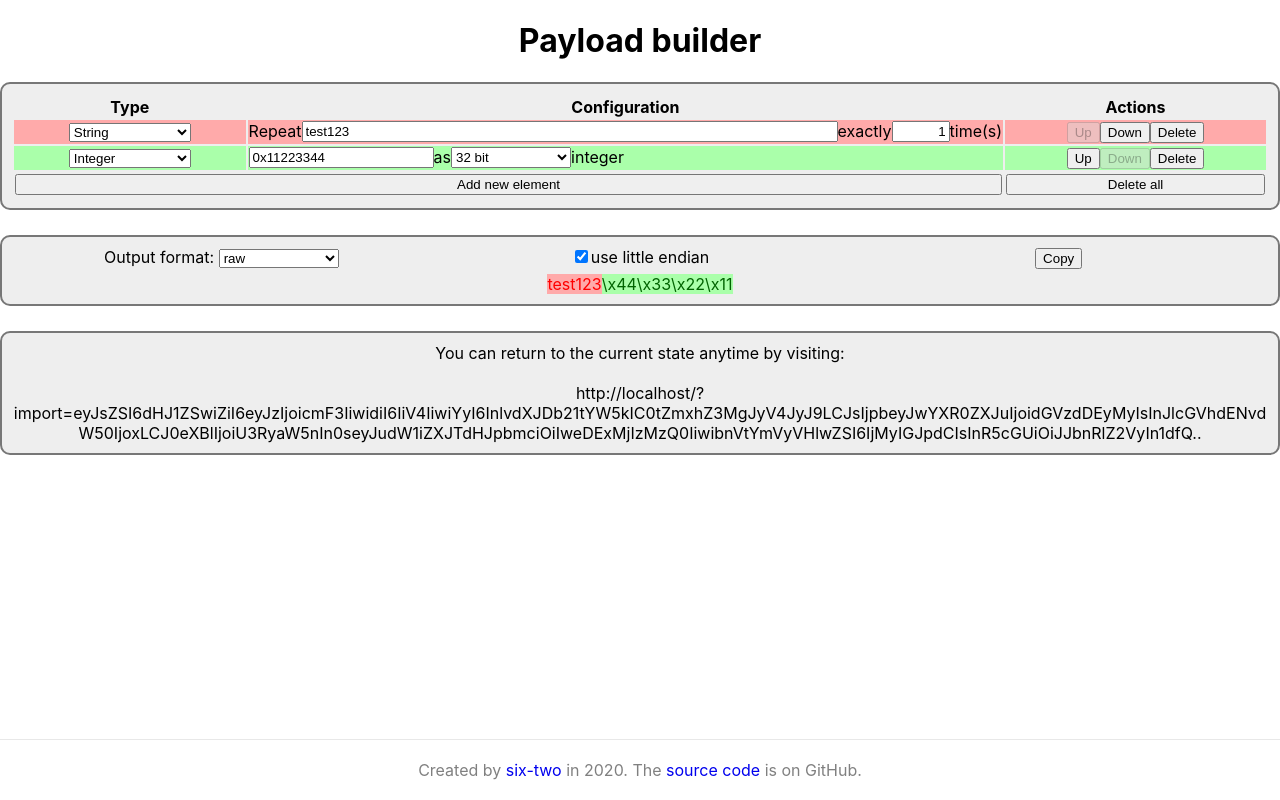
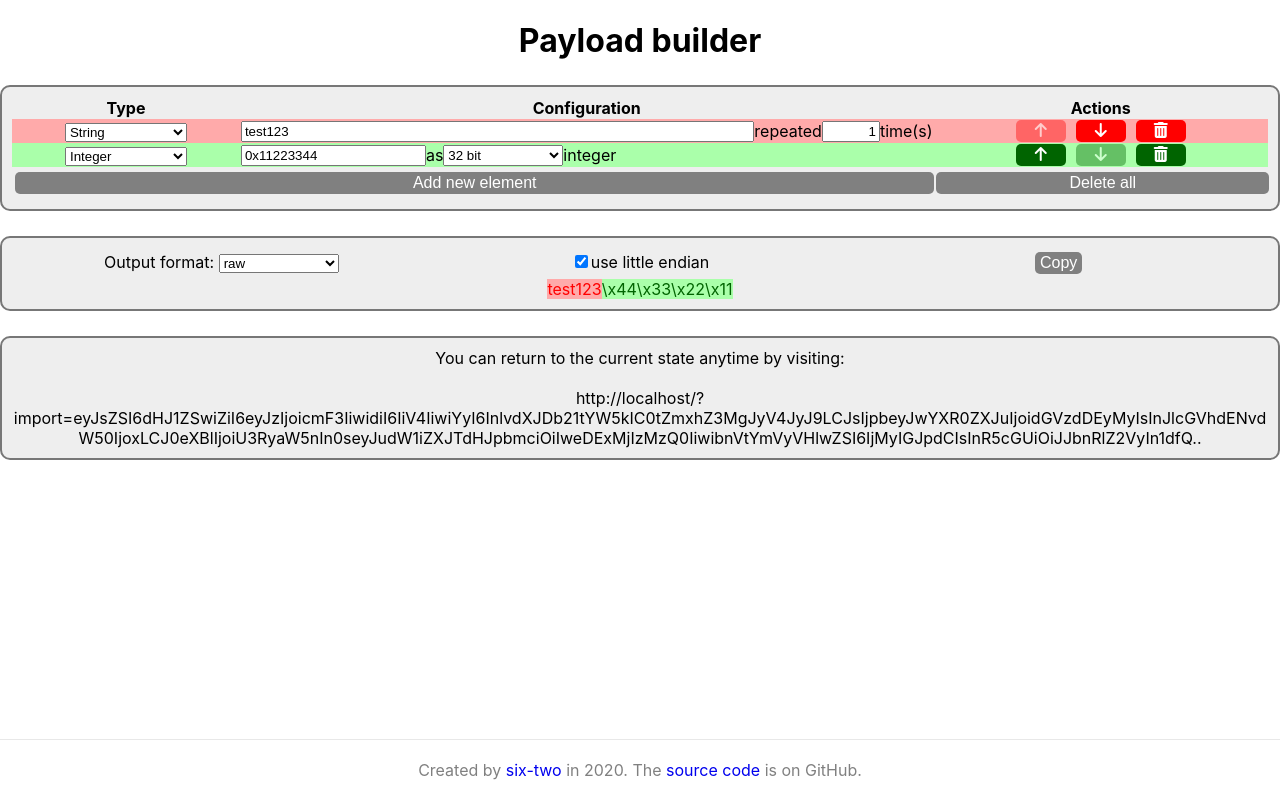
Before and after one commit to six-two/react_payload_builder, a React (Create React App) app: page / in a window 1280 px wide. Built offline with nearby package versions, Linux system fonts and the light colour scheme.

Commit message:
Added fontawesome. Made buttons look nicer

```diff
--- a/public/index.html
+++ b/public/index.html
@@ -16,6 +16,7 @@
       user's mobile device or desktop. See https://developers.google.com/web/fundamentals/web-app-manifest/
     -->
     <link rel="manifest" href="%PUBLIC_URL%/manifest.json" />
+    <script src="https://kit.fontawesome.com/ac357ac132.js" crossorigin="anonymous"></script>
     <title>Payload Builder</title>
   </head>
   <body>
--- a/src/App.scss
+++ b/src/App.scss
@@ -1,14 +1,6 @@
-$row1l: #ffaaaa;
-$row2l: #aaffaa;
-$row3l: #aaaaff;
-$row1d: #ff0000;
-$row2d: darkgreen;
-$row3d: #0000ff;
+$bgColors: #ffaaaa #aaffaa #aaaaff;
+$fgColors: #ff0000 darkgreen #0000ff;
 
-.app-root {
-  align: center;
-  text-align: center;
-}
 
 .output-settings {
   width: 100%;
@@ -26,7 +18,6 @@ $row3d: #0000ff;
 
 .edit-container {
   display: flex;
-}
 
   .input-string {
     flex: 1;
@@ -36,31 +27,21 @@ $row3d: #0000ff;
     width: 50px;
     text-align: right;
   }
+}
 
 .row-buttons button {
   width: 100%;
 }
 
 .input-table {
-  border-radius: 10px;
-  border: 2px solid #777;
-  background-color: #eee;
-  text-align: center;
-  align: center;
-  padding: 10px;
-  margin-bottom: 20px;
-  width: 100%;
+  @for $i from 1 through length($fgColors) {
+    .multi-colored:nth-child(#{length($fgColors)}n+#{$i}) {
+      background-color: nth($bgColors, $i);
 
-  .multi-colored:nth-child(3n+0) {
-    background-color: $row3l;
+      button {
+        background-color: nth($fgColors, $i);
       }
-
-  .multi-colored:nth-child(3n+1) {
-    background-color: $row1l;
     }
-
-  .multi-colored:nth-child(3n+2) {
-    background-color: $row2l;
   }
 }
 
@@ -73,31 +54,61 @@ $row3d: #0000ff;
 }
 
 .byte-output {
-  .multi-colored:nth-child(3n+0) {
-    color: $row3d;
-    background-color: $row3l;
+  @for $i from 1 through length($fgColors) {
+    .multi-colored:nth-child(#{length($fgColors)}n+#{$i}) {
+      color: nth($fgColors, $i);
+      background-color: nth($bgColors, $i);
     }
-
-  .multi-colored:nth-child(3n+1) {
-    color: $row1d;
-    background-color: $row1l;
-  }
-
-  .multi-colored:nth-child(3n+2) {
-    color: $row2d;
-    background-color: $row2l;
   }
 }
 
-.export-link,
-.byte-output {
+.input-table {
+  width: 100%;
+  border-collapse:collapse;
+}
+
+.list-item-controls {
+  display: block;
+  width: 100%;
+
+
+  .no-button, button {
+    margin: 0px 5px;
+    width: 50px;
+    // flex: 1;
+  }
+}
+
+button {
+  color: white;
+  background-color: gray;
+  border: none;
+  padding: 2px 5px;
+  text-align: center;
+  text-decoration: none;
+  display: inline-block;
+  font-size: 16px;
+  margin: 4px 2px;
+  border-radius: 5px;
+  cursor: pointer;
+}
+
+.disabled-button {
+  opacity: 0.4;
+  cursor: not-allowed;
+}
+
+
+#input, .export-link, .byte-output {
   border-radius: 10px;
   border: 2px solid #777;
   background-color: #eee;
   text-align: center;
   padding: 10px;
   margin-top: 25px;
+}
 
+.export-link, .byte-output {
   button {
     margin-bottom: 5px;
   }
--- a/src/App.tsx
+++ b/src/App.tsx
@@ -11,7 +11,6 @@ import { State } from './app/redux/store';
 
 // TODO: next steps
 //  - explain that export is a snapshot, reword "session"
-//  - use shorter names for export -> also forces me to do validation
 //  - (opt) compress the json before base64
 //  - Fix names
 
--- a/src/app/views/ItemControls.tsx
+++ b/src/app/views/ItemControls.tsx
@@ -2,19 +2,29 @@ import React from 'react';
 
 export class ItemControls extends React.Component<Props, {}> {
   render() {
+    let upClassName = this.props.index === 0 ? "disabled-button" : undefined;
+    let downClassName = this.props.isLast ? "disabled-button" : undefined;
     return (
       <div className="list-item-controls">
-          <input type="button"
-            value="Up"
+        <button
+          className={upClassName}
           onClick={this.onMoveUp}
-            disabled={this.props.index === 0} />
-          <input type="button"
+          disabled={this.props.index === 0} >
+          <i className="fa fa-arrow-up" aria-hidden="true" />
+        </button>
+
+        <button
+          className={downClassName}
           value="Down"
           onClick={this.onMoveDown}
-            disabled={this.props.isLast} />
-          <input type="button"
+          disabled={this.props.isLast} >
+          <i className="fa fa-arrow-down" aria-hidden="true" />
+        </button>
+        <button
           value="Delete"
-            onClick={this.onDelete} />
+          onClick={this.onDelete} >
+          <i className="fa fa-trash" aria-hidden="true" />
+        </button>
       </div>);
   }
 
--- a/src/app/views/hex/StringEditView.tsx
+++ b/src/app/views/hex/StringEditView.tsx
@@ -2,7 +2,7 @@ import React from 'react';
 import * as Str from '../../hex/String';
 import * as Common from '../../Common';
 
-const LABELS_NORMAL = ["Repeat ", " exactly ", " time(s)"];
+const LABELS_NORMAL = ["", " repeated ", " time(s)"];
 const LABELS_REVERSED = ["Reverse ", " and repeat it ", " time(s)"];
 
 export default class StringEditView extends React.Component<Props> {
```
Lines whose indentation alone changed are shown as unchanged.
